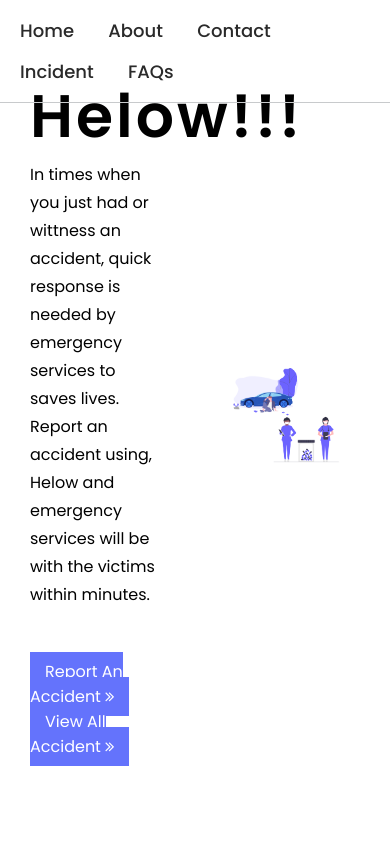
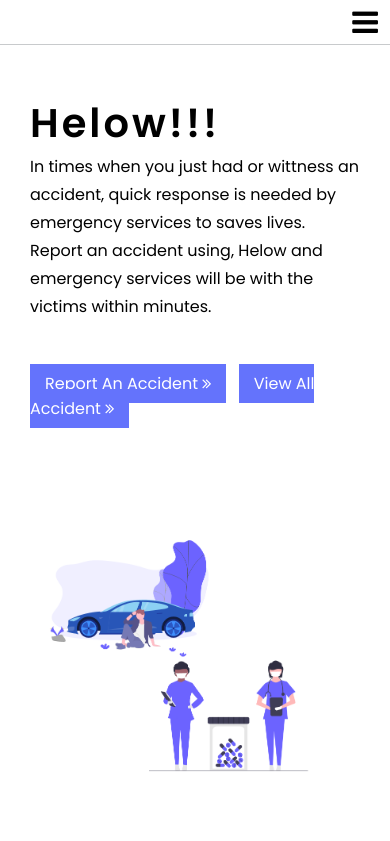
Before and after one commit to khareemah/sdg, a plain HTML site: page index.html in a window 390 px wide. Shown: the top 841 px of the page. Drawn offline with Linux system fonts and the light colour scheme.

Commit message:
add responsiveness

```diff
--- a/app.js
+++ b/app.js
@@ -0,0 +1,5 @@
+const navToggle = document.querySelector(".nav-toggle span");
+const topNav = document.querySelector(".header .topnav");
+navToggle.addEventListener("click", function() {
+  topNav.classList.toggle("open");
+});
--- a/index.html
+++ b/index.html
@@ -13,6 +13,9 @@
     <header class="header">
       <div class="container">
         <div class="row">
+          <div class="nav-toggle">
+         <span><i class="fa fa-bars"></i></span>
+          </div>
           <nav class="topnav">
             <ul>
               <li><a href="#home">Home</a></li>
@@ -28,8 +31,8 @@
     <!-- header ends -->
 
     <!-- home starts -->
+    <div class="container">
     <section class="home" id="home">
-      <div class="container">
         <div class="row">
           <article class="home-text">
             <h1>Helow!!!</h1>
@@ -51,26 +54,28 @@
             <img src="./mockup.png" alt="" />
           </article>
         </div>
-      </div>
       </section>
       <!-- home ends -->
 
       <!-- about section starts -->
       <section class="about" id="about">
-      <div class="container">
           <h2 class="section-title">About Us</h2>
           <p>
             Accidents on the highways are inevitable. However, it should not be a death sentence. Our mission is to mitigate the
             mortality rates with our smart report/response system on the go. Helow is here to aid you to get the desired help at
-          critical times quite seamlessly, when help is what is needed to save life. Simply logon to our platform, capture and
+            critical times quite seamlessly, when help is what is needed to save life.
+          </p>
+          <p>
+            Simply logon to our platform, capture and
             report the incident to get realtime location search for the appropriate help needed based on the category of the
           report.
           We would then present you with a handful options of nearby assistance to make your choice. Once you make your choice,
           we
           would mobilize your selected responder to quickly assist you. Help is on the way. Tad simple.
         </p>
+
+    </section>
   </div>
-    </section>
     <!-- about-section ends -->
     <script src="app.js"></script>
   </body>
--- a/style.css
+++ b/style.css
@@ -12,7 +12,7 @@ body {
   font-family: "Poppins", sans-serif;
 }
 .container {
-  max-width: 1140px;
+  max-width: 1400px;
   margin: auto;
 }
 a {
@@ -34,12 +34,24 @@ p {
 
 /* header */
 .header {
+  /* height: 60px; */
   position: absolute;
+  top: 0;
+  left: 0;
   width: 100%;
   border-bottom: 1px solid #c8cacc;
+  z-index: 300;
 }
 .header .row {
-  padding: 10px 5px;
+  align-items: center;
+}
+.header span {
+  cursor: pointer;
+  display: none;
+}
+.header .nav-toggle i {
+  font-size: 30px;
+  padding: 17px 20px;
 }
 .topnav ul {
   margin: 0;
@@ -51,7 +63,7 @@ p {
 .topnav ul li a {
   color: #2a2a2a;
   font-size: 18px;
-  padding: 7px 15px;
+  padding: 17px 20px;
   display: block;
   font-weight: 500;
   transition: 0.5s ease all;
@@ -65,11 +77,11 @@ p {
 .home .row {
   min-height: 100vh;
   align-items: center;
+  padding: 70px 30px 30px;
 }
 .home .row .home-text,
 .home .row .home-img {
   width: 50%;
-  padding: 15px 30px 30px;
 }
 .home-text h1 {
   font-size: 60px;
@@ -81,11 +93,10 @@ p {
 }
 .home-img img {
   width: 100%;
-  margin: 30px auto;
   display: block;
 }
 .home .links-container {
-  margin-top: 50px;
+  margin: 50px 0;
 }
 .links-container a {
   background-color: hsl(234, 96%, 69%);
@@ -104,4 +115,46 @@ p {
 .about {
   padding: 0 30px 30px;
 }
+.about p {
+  margin-bottom: 30px;
+  letter-spacing: 1px;
+}
 /* about section ends */
+
+/* responsiveness */
+@media (max-width: 767px) {
+  .header {
+    background-color: white;
+  }
+  .header .row {
+    justify-content: flex-end;
+  }
+  .header .nav-toggle span {
+    display: flex;
+  }
+  .header .nav-toggle i {
+    padding: 7px 12px;
+  }
+  .topnav {
+    width: 100%;
+    height: 0;
+    overflow: hidden;
+    transition: 0.5s ease all;
+  }
+  .topnav.open {
+    height: 206px;
+  }
+  .topnav ul li {
+    display: block;
+  }
+  .topnav ul li a {
+    padding: 7px 12px;
+  }
+  .home .row .home-text,
+  .home .row .home-img {
+    width: 100%;
+  }
+  .home .row .home-text h1 {
+    font-size: 40px;
+  }
+}
```
Also changed, not shown: angle-double-right-solid.svg (deleted). Lines whose indentation alone changed are shown as unchanged.
